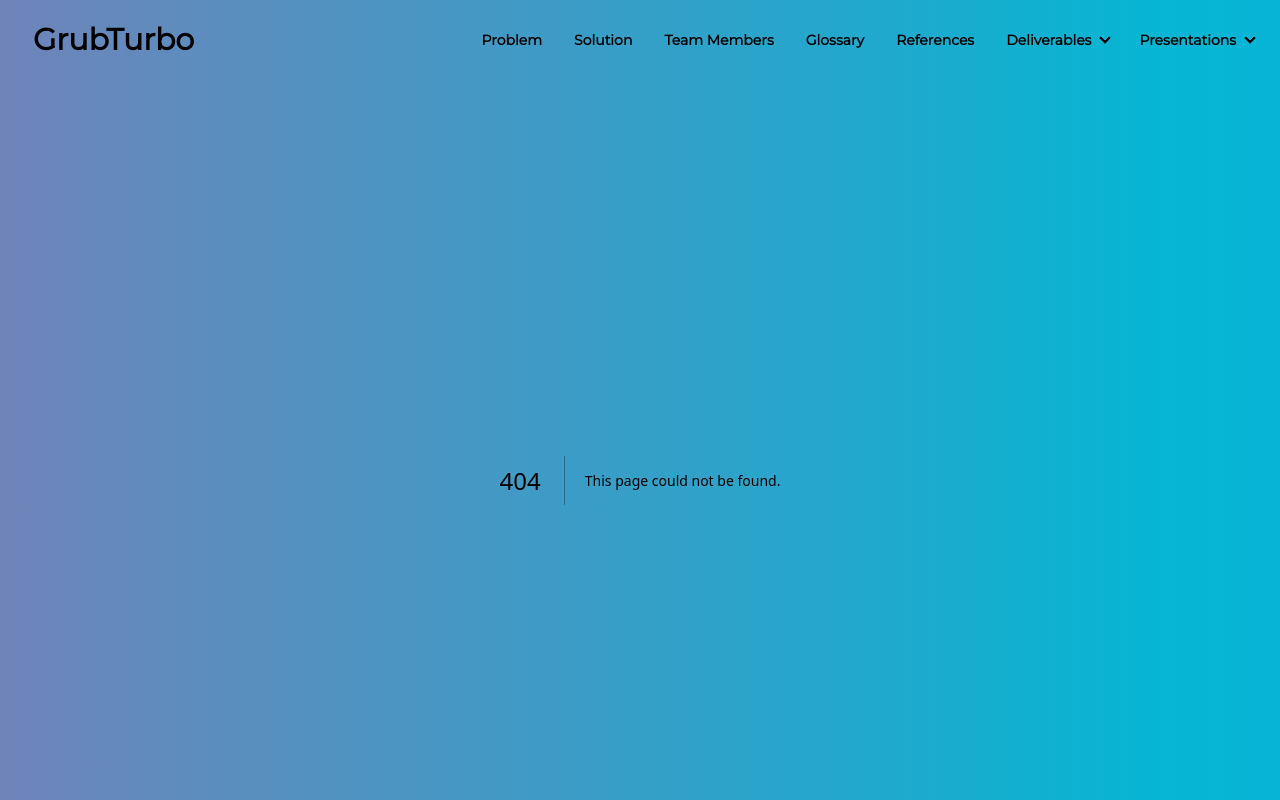
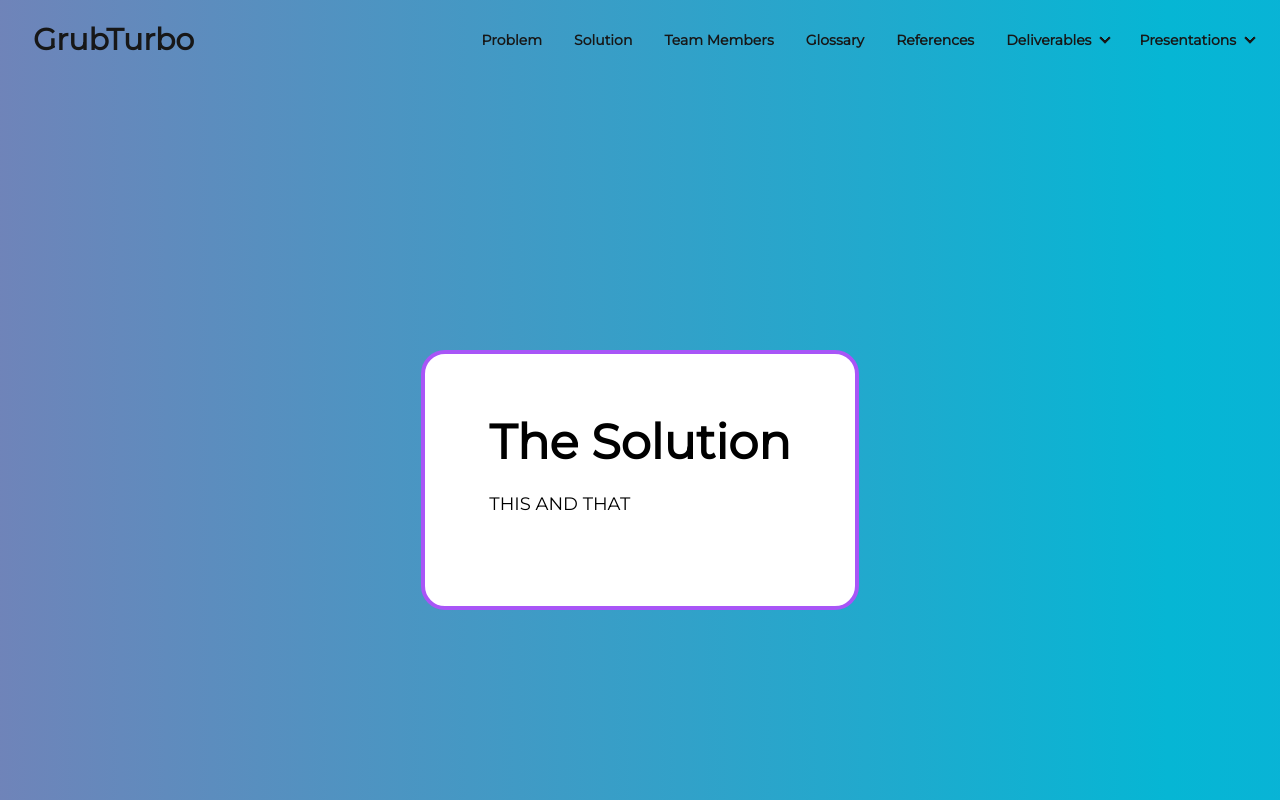
Before and after one commit to MohammedNooriODU/CS410-TM-4, a Next.js app: page /solution in a window 1280 px wide. Before the commit this address had no page. Shown: the top 800 px of the page. Built offline with nearby package versions, Linux system fonts and the light colour scheme; a web font is replaced by a local one.

Commit message:
Few things added to have feasibilty with a slideshow

```diff
--- a/src/app/globals.css
+++ b/src/app/globals.css
@@ -37,3 +37,23 @@ body {
   background-size: 400% 400%;
   animation: gradient-move 8s ease infinite;
 }
+
+div#content {
+  position: fixed;
+  top: 80px;
+  left: 40px;
+  bottom: 25px;
+  min-width: 200px;
+  width: 40%;
+  background: black;
+}
+
+div#content iframe {
+  position: absolute;
+  top: 0;
+  bottom: 0;
+  left: 0;
+  right: 0;
+  height: 100%;
+  width: 100%;
+}
--- /dev/null
+++ b/src/app/presentations/feasibility/page.js
@@ -0,0 +1,13 @@
+export default function Feasibility() {
+  return (
+    <div className="hero bg-base-300 min-h-screen bg-transparent">
+      <div className="hero-content text-left bg-white border-purple-500 animated-gradient rounded-3xl p-16 border-4">
+        <div className="max-w-md text-black flex flex-col justify-center contents-center">
+          <h1 className="text-5xl font-bold">The Feasibility</h1>
+          <iframe src="https://docs.google.com/presentation/d/e/2PACX-1vQAw5-8V2xrkrYlycTMhnIosr_IwMWLlGy_N9HzUQq_3p90dqG6qAomO0JRD8r0e7RcD8q1na9ufneH/embed?start=false&loop=false&delayms=3000" frameBorder="0" width="960" height="569" allowFullScreen={true} mozallowfullscreen="true" webkitallowfullscreen="true">
+          </iframe>
+        </div>
+      </div>
+    </div>
+  );
+}
--- a/src/app/problem/page.js
+++ b/src/app/problem/page.js
@@ -9,7 +9,7 @@ export default function Problem() {
             restaurants can be a daunting and indecisive task, especially in an
             unfamiliar location. Traditional restaurant recommendation apps
             present too many choices without the ability to customize options to
-            the user’s preference, making them feel overwhelmed. Furthermore,
+            the user's preference, making them feel overwhelmed. Furthermore,
             the popularity of fast-food and well-known restaurants can easily
             draw attention away from “mom and pop” and “hole in the wall”
             restaurants. Finding a place to eat has the potential to take and
--- /dev/null
+++ b/src/app/solution/page.js
@@ -0,0 +1,14 @@
+export default function Solution() {
+    return (
+      <div className="hero bg-base-300 min-h-screen bg-transparent">
+        <div className="hero-content text-left bg-white border-purple-500 animated-gradient rounded-3xl p-16 border-4">
+          <div className="max-w-md text-black">
+            <h1 className="text-5xl font-bold">The Solution</h1>
+            <p className="py-6 text-lg text-black">
+             THIS AND THAT
+            </p>
+          </div>
+        </div>
+      </div>
+    );
+  }
--- a/src/components/common/navbar.js
+++ b/src/components/common/navbar.js
@@ -1,4 +1,5 @@
 import Link from "next/link";
+import { root } from "postcss";
 
 export default function Navbar() {
   return (
@@ -29,7 +30,7 @@ export default function Navbar() {
               <Link href="/problem">Problem</Link>
             </li>
             <li>
-              <a>Solution</a>
+              <Link href="/solution">Solution</Link>
             </li>
             <li>
               <a>Team Members</a>
@@ -61,7 +62,7 @@ export default function Navbar() {
               <a>Presentations</a>
               <ul className="p-2">
                 <li>
-                  <a>Feasibility</a>
+                  <Link href={"/presentations/feasibility"}>Feasibility</Link>
                 </li>
                 <li>
                   <a>Design</a>
@@ -80,7 +81,7 @@ export default function Navbar() {
             <Link href="/problem">Problem</Link>
           </li>
           <li>
-            <a>Solution</a>
+          <Link href="/solution">Solution</Link>
           </li>
           <li>
             <a>Team Members</a>
@@ -115,7 +116,7 @@ export default function Navbar() {
               <summary>Presentations</summary>
               <ul className="p-2">
                 <li>
-                  <a>Feasibility</a>
+                <Link href="/presentations/feasibility">Feasibility</Link>
                 </li>
                 <li>
                   <a>Design</a>
```
